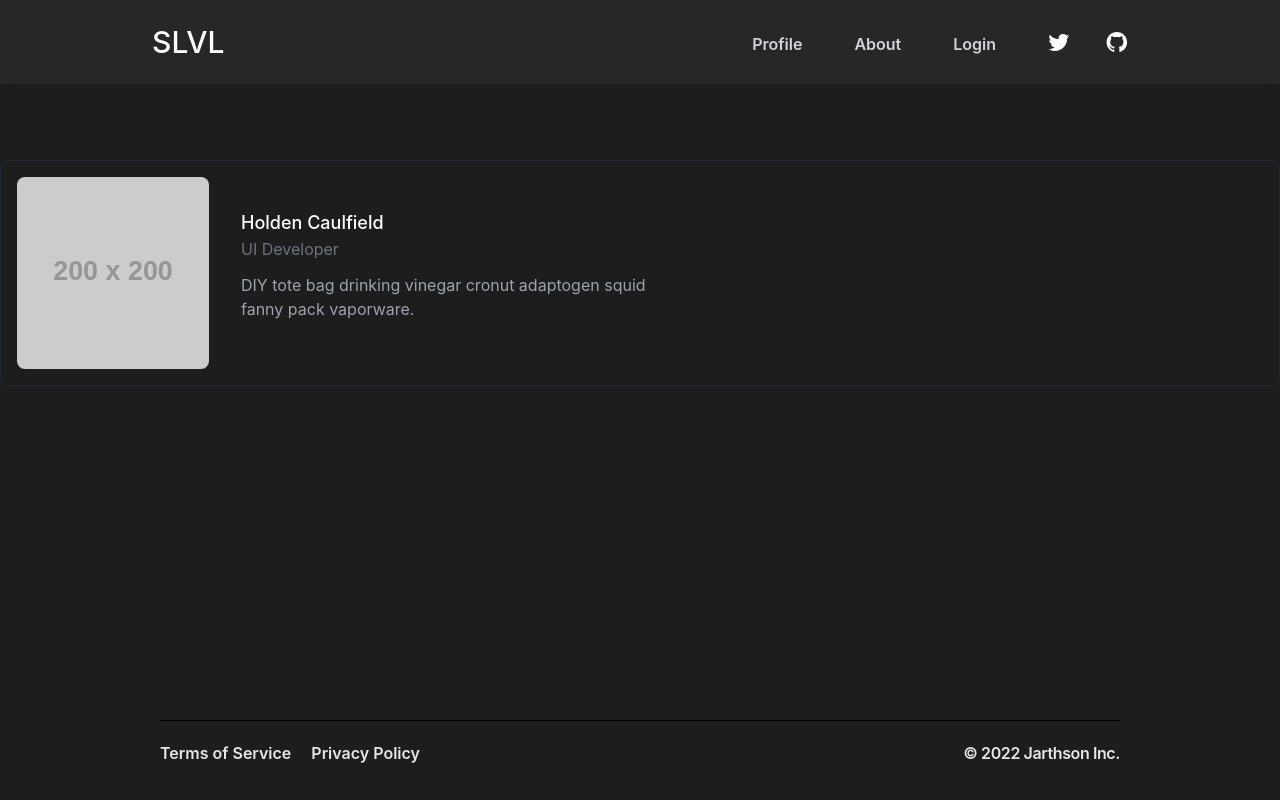
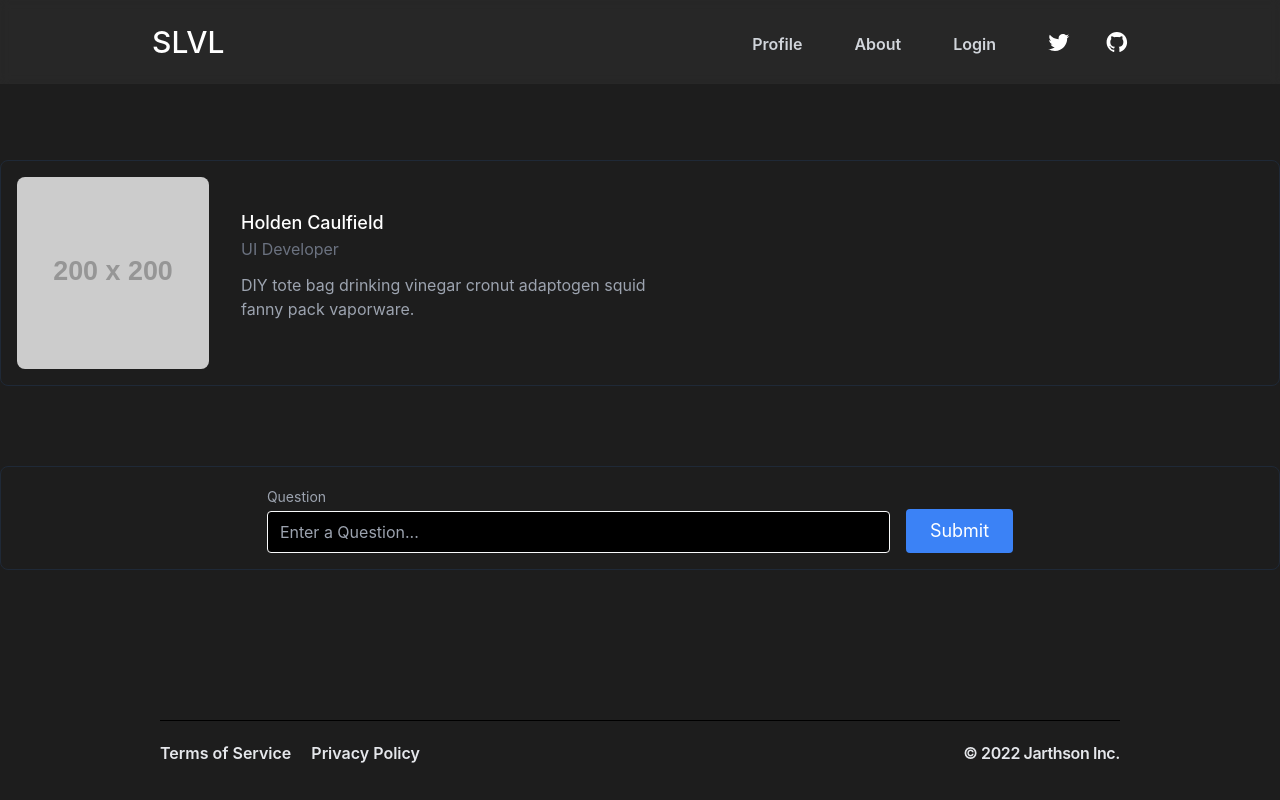
Before and after one commit to jaskin21/mernstack-project, a React (Vite) app in the folder client/: page /profile in a window 1280 px wide. Built offline with nearby package versions, Linux system fonts and the light colour scheme; the HTML template or start-up script is replaced by a standard one.

Commit message:
feat: added QuestionComponent

```diff
--- /dev/null
+++ b/client/src/components/QuestionCardComponent.jsx
@@ -0,0 +1,28 @@
+import React from 'react'
+
+const QuestionCardComponent = () => {
+  return (
+
+    <section className="text-gray-400 body-font">
+      <div className="container mx-auto">
+        {/* border */}
+        <div className="h-full flex items-center border-gray-800 border p-4 rounded-lg">
+
+
+              <div className="flex w-full justify-center items-end">
+                <div className="relative mr-4 lg:w-full xl:w-1/2 w-2/4 md:w-full text-left">
+                  <label for="hero-field" className="leading-7 text-sm text-gray-400">Question</label>
+                  <input type="text" id="hero-field" name="hero-field"  placeholder='Enter a Question...' className="w-full  bg-black rounded border  border-gray-50 focus:ring-2 focus:ring-indigo-100 focus:bg-transparent focus:border-blue-700 text-base outline-none text-gray-100 py-1 px-3 leading-8 transition-colors duration-200 ease-in-out"/>
+
+                </div>
+                <button className="inline-flex text-white bg-blue-500 border-0 py-2 px-6 focus:outline-none hover:bg-blue-700 rounded text-lg">Submit</button>
+              </div>
+
+        </div>
+      </div>
+    </section>
+
+  )
+}
+
+export default QuestionCardComponent
--- a/client/src/pages/ProfilePage.jsx
+++ b/client/src/pages/ProfilePage.jsx
@@ -1,10 +1,12 @@
 import React from 'react'
 import ProfileCardComponent from '../components/ProfileCardComponent'
+import QuestionCardComponent from '../components/QuestionCardComponent'
 
 const ProfilePage = () => {
   return (
    <section>
-    <ProfileCardComponent/ >
+    <ProfileCardComponent />
+    <QuestionCardComponent />
    </section>
   )
 }
```
